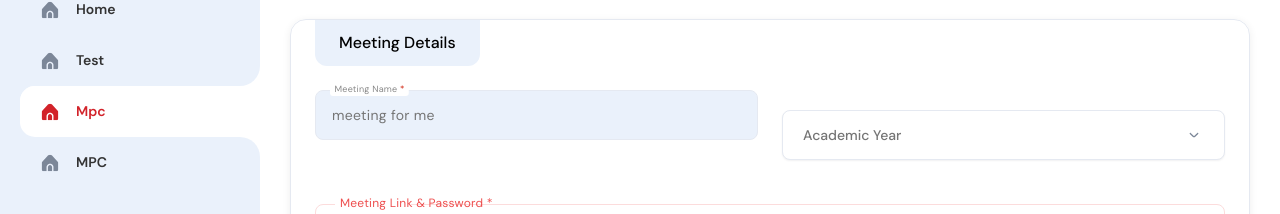
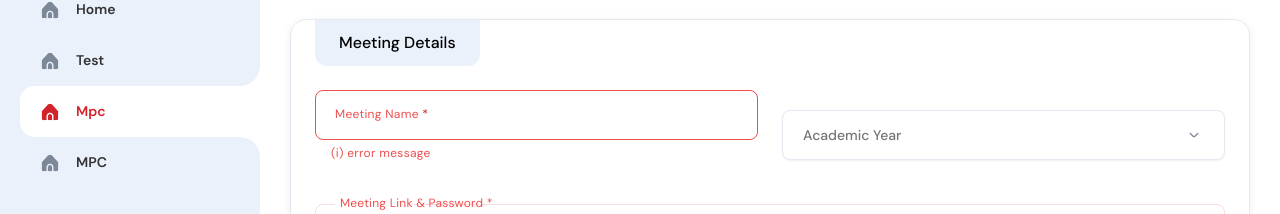
Before and after one commit to harshnanekar/lms_frontend_new, a SvelteKit app: page /page in a window 1280 px wide. Shown: the part 156-370 px from the top of the page. Built offline with nearby package versions, Linux system fonts and the light colour scheme.

Commit message:
Merge branch 'sagar_dev' of https://github.com/Sameer-9/lms-frontend-new into sameer_dev

```diff
--- a/src/routes/page/+page.svelte
+++ b/src/routes/page/+page.svelte
@@ -5,7 +5,7 @@
 	import { tooltip } from '$lib/utils/tooltip';
 	import { writable } from 'svelte/store';
 
-	let meetingName: string = 'meeting for me',
+	let meetingName: string,
 		meetingDescription: string,
 		meetingDate: Date | null = new Date();
 
@@ -23,7 +23,7 @@
 
 <Card title="Meeting Details">
 	<div class="mt-6 grid grid-cols-1 gap-5 lg:grid-cols-2 lg:gap-6 space-y-5">
-		<Input disabled placeholder="Meeting Name" bind:value={meetingName}  />
+		<Input placeholder="Meeting Name" bind:value={meetingName} error="error message"  />
 		<DynamicSelect placeholder="Academic Year" />
 		<div class="col-span-full">
 			<Textarea value={meetingDescription} placeholder="Meeting Link & Password" />
```
